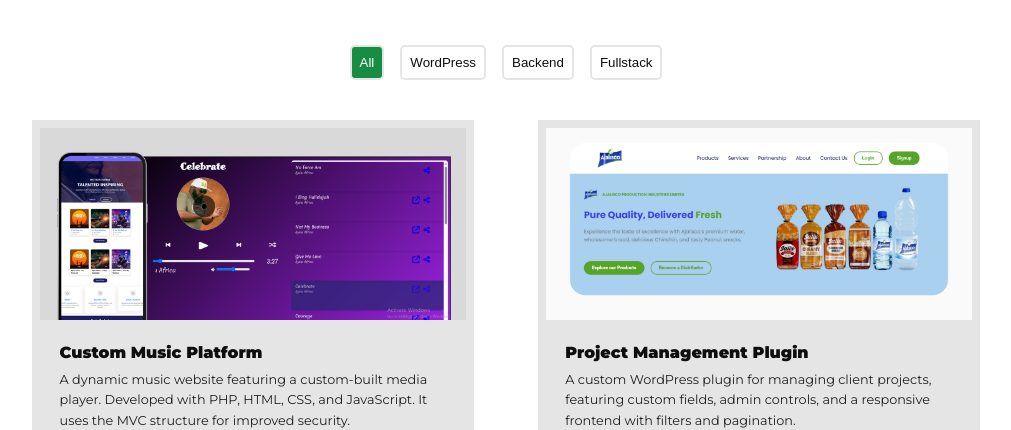
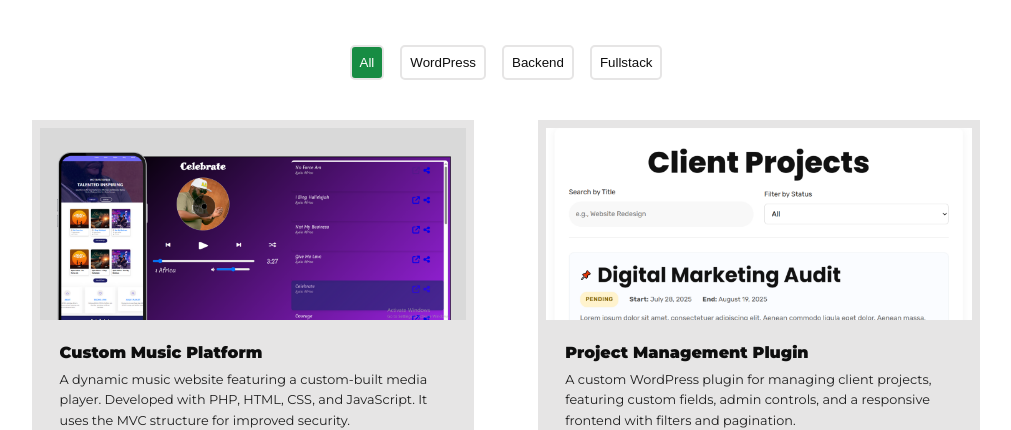
Before and after one commit to etokjoshua/portfolio, a plain HTML site: page index.html in a window 1280 px wide. Shown: the part 1806-2236 px from the top of the page, without its empty margins (134-1145 px from the left). Drawn offline with nearby package versions, Linux system fonts and the light colour scheme.

Commit message:
Update index.html

```diff
--- a/index.html
+++ b/index.html
@@ -137,7 +137,7 @@
         </articles>
         <articles class="project mix frontend" data-order="2">
           <div class="project__image">
-            <img src="./assets/project2.png" alt="Project Two" />
+            <img src="./assets/project9.png" alt="Project Two" />
           </div>
           <h5>Project Management Plugin</h5>
           <p>
```
